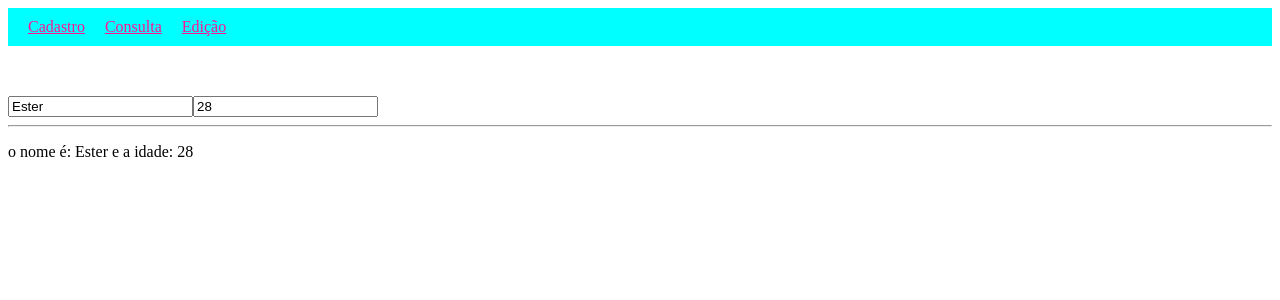
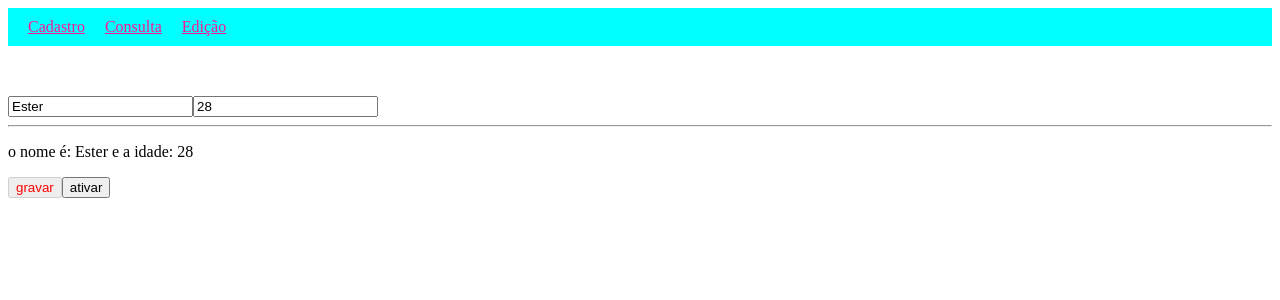
Before and after one commit to esterdcveiga/app-aula, an Angular app: page /consulta in a window 1280 px wide. Shown: the top 300 px of the page. Built offline with nearby package versions, Linux system fonts and the light colour scheme.

Commit message:
componente consulta, trabalhando com boolean e operador ternário

```diff
--- a/src/app/consulta/consulta.component.html
+++ b/src/app/consulta/consulta.component.html
@@ -4,3 +4,7 @@
 <hr>
 
 <p>o nome é: {{ nome }} e a idade: {{ idade }}</p>
+
+<button [disabled]=" dadosValidados" [style.color]="dadosValidados ? 'red' : 'blue'">gravar</button>
+
+<button (click)="ativar()">ativar</button>
--- a/src/app/consulta/consulta.component.ts
+++ b/src/app/consulta/consulta.component.ts
@@ -8,10 +8,15 @@ import { Component, OnInit } from '@angular/core';
 export class ConsultaComponent implements OnInit {
   nome: string = 'Ester'
   idade:number = 28
+  dadosValidados: boolean = true
 
   constructor() { }
 
   ngOnInit(): void {
   }
 
+  ativar():void{
+    this.dadosValidados = !this.dadosValidados
+  }
+
 }
```
